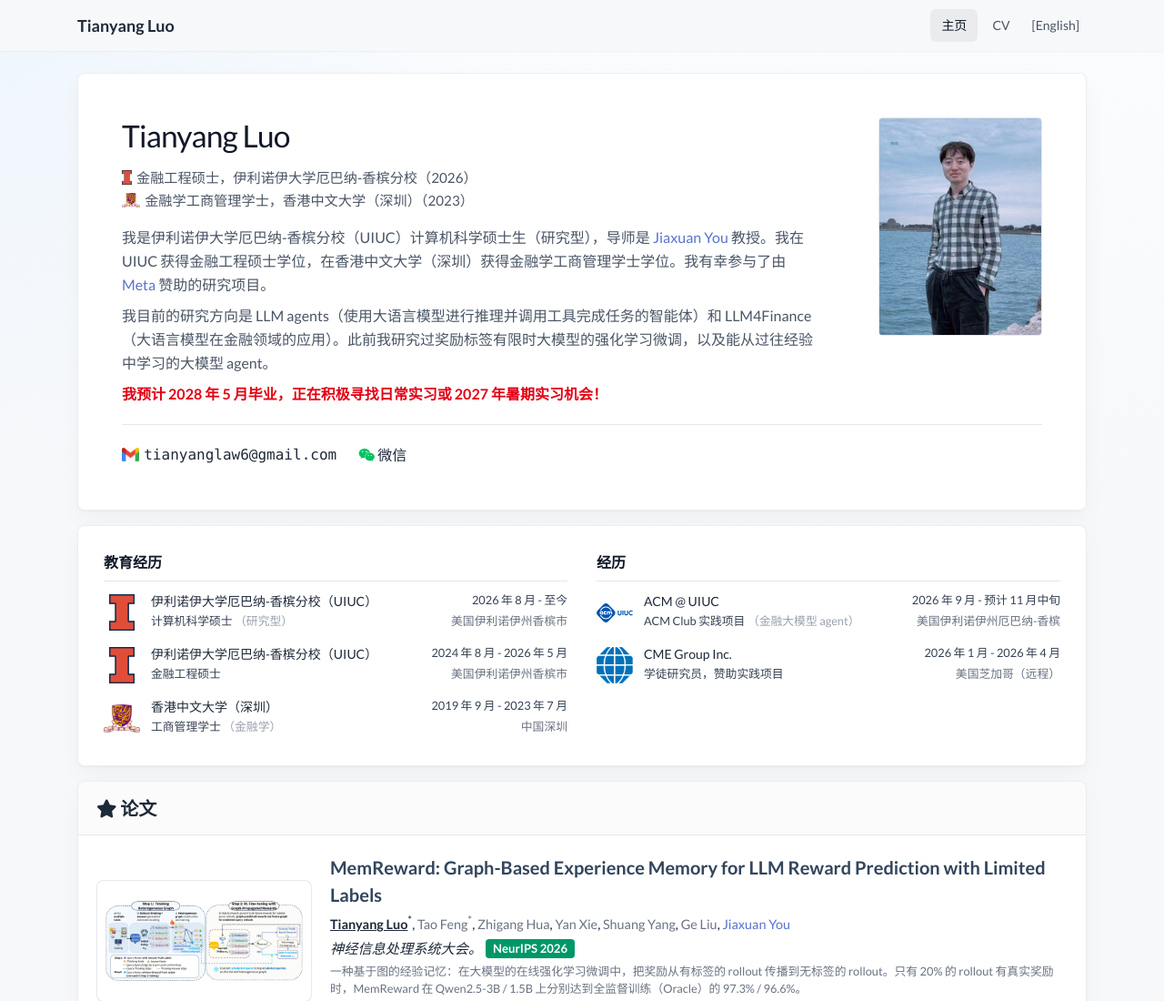
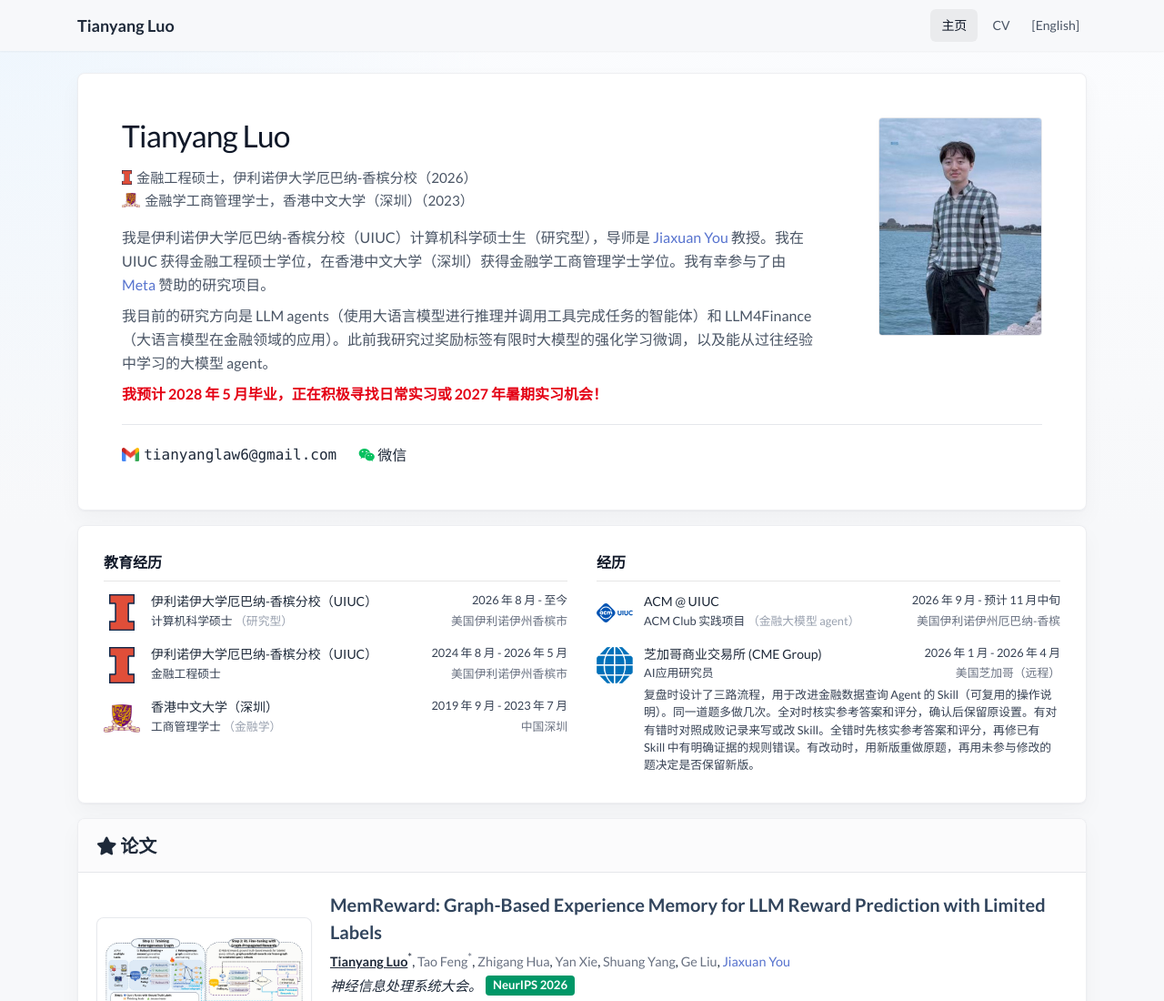
Before and after one commit to Hunger99/Hunger99.github.io, a plain HTML site: page index-zh.html in a window 1280 px wide. Shown: the top 1100 px of the page at 91% size. Drawn offline with Linux system fonts and the light colour scheme; some icons are missing.

Commit message:
Describe the CME Skill review loop in both languages

```diff
--- a/assets/css/main.css
+++ b/assets/css/main.css
@@ -160,6 +160,7 @@ main { flex: 1; }
 .entry-name { font-size: .875rem; line-height: 1.375; color: var(--color-gray-800); }
 .entry-role { font-size: 80%; line-height: 1.375; color: var(--color-gray-700); min-width: 0; }
 .entry-role .area { color: var(--color-gray-400); }
+.entry-description { grid-column: 1 / -1; margin-top: .25rem; font-size: 80%; line-height: 1.5; color: var(--color-gray-700); }
 .entry-meta { display: flex; flex-wrap: wrap; column-gap: .375rem; font-size: 80%; line-height: 1.375; }
 .entry-date { color: var(--color-gray-700); }
 .entry-place { color: var(--color-gray-500); }
--- a/index-zh.html
+++ b/index-zh.html
@@ -143,15 +143,16 @@
               </div>
             </li>
             <li class="entry">
-              <img class="entry-logo" src="assets/images/badges/CME.png" alt="CME Group Inc." width="40" height="40">
+              <img class="entry-logo" src="assets/images/badges/CME.png" alt="芝加哥商业交易所 (CME Group)" width="40" height="40">
               <div class="entry-body">
-                <p class="entry-name">CME Group Inc.</p>
-                <p class="entry-role">学徒研究员，赞助实践项目</p>
+                <p class="entry-name">芝加哥商业交易所 (CME Group)</p>
+                <p class="entry-role">AI应用研究员</p>
                 <div class="entry-meta">
                   <p class="entry-date">2026 年 1 月 - 2026 年 4 月</p>
                   <span class="entry-sep" aria-hidden="true">·</span>
                   <p class="entry-place">美国芝加哥（远程）</p>
                 </div>
+                <p class="entry-description">复盘时设计了三路流程，用于改进金融数据查询 Agent 的 Skill（可复用的操作说明）。同一道题多做几次。全对时核实参考答案和评分，确认后保留原设置。有对有错时对照成败记录来写或改 Skill。全错时先核实参考答案和评分，再修已有 Skill 中有明确证据的规则错误。有改动时，用新版重做原题，再用未参与修改的题决定是否保留新版。</p>
               </div>
             </li>
           </ul>
```
Also changed, not shown: index.html (+1 -0 lines), 2 other files.
